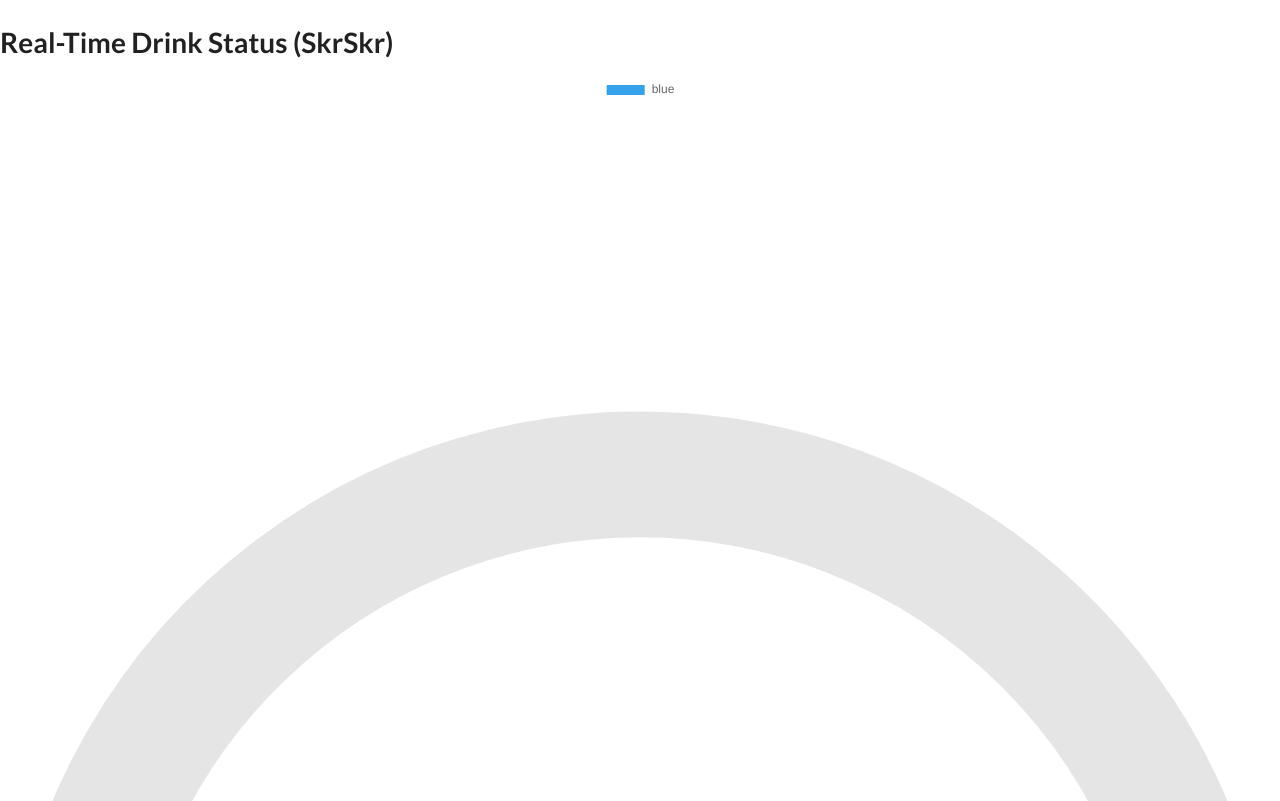
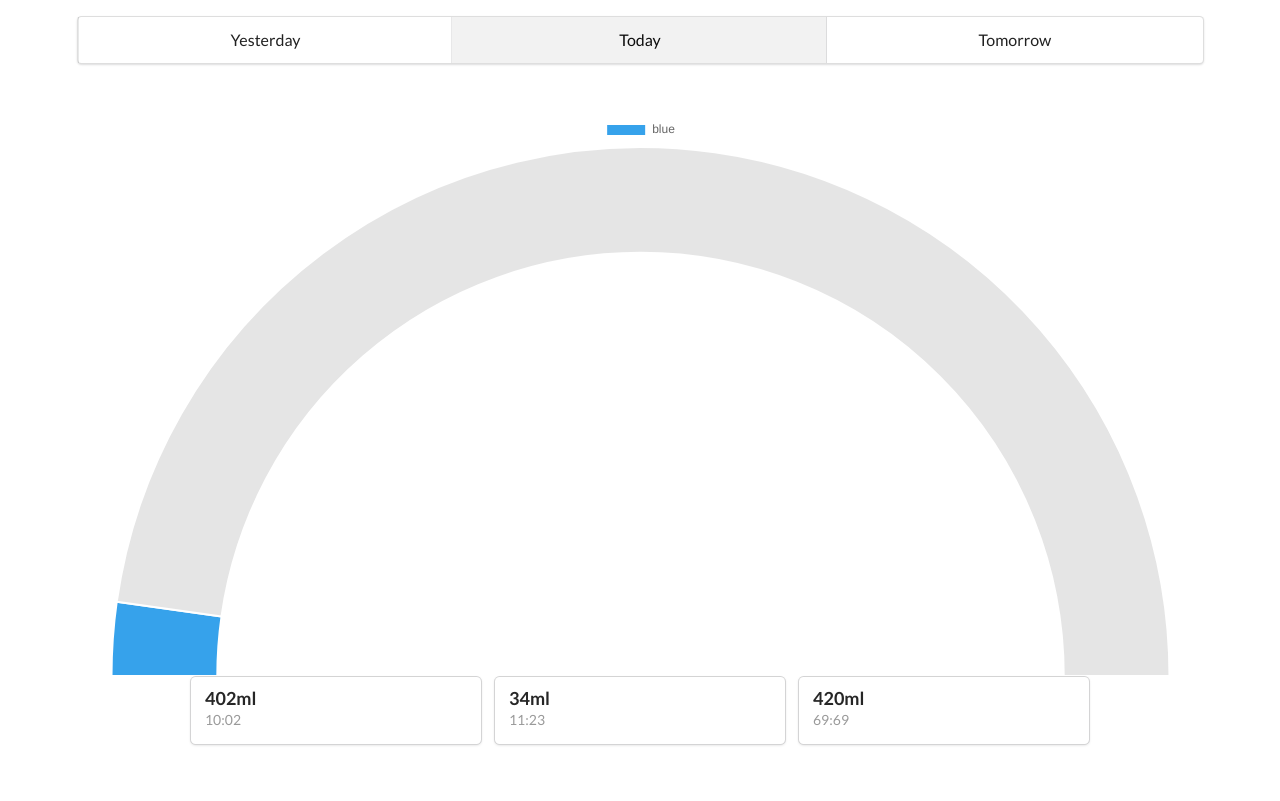
Before and after one commit to FelixBieswanger/PWA, a plain HTML site: page index.html in a window 1280 px wide. Shown: the top 801 px of the page. Drawn offline with nearby package versions, Linux system fonts and the light colour scheme; no server answers.

Commit message:
some changes

```diff
--- a/index.html
+++ b/index.html
@@ -19,10 +19,39 @@
 </head>
 
 <body>
+    <div class="ui container">
+        <div class="ui three item menu">
+            <div class="ui container">
+                <a class="item">Yesterday</a>
+                <a class="item active">Today</a>
+                <a class="item">Tomorrow</a>
+            </div>
+        </div>
 
-    <h1>Real-Time Drink Status (SkrSkr)</h1>
-    <canvas id="myChart" width="400" height="400"></canvas>
+        <canvas id="myChart" style="width: 5%; margin:50px 50px 0 0;"></canvas>
 
+        <div class="ui centered cards">
+            <div class="card">
+                <div class="content">
+                    <div class="header">402ml</div>
+                    <div class="meta">10:02</div>
+                </div>
+            </div>
+            <div class="card">
+                <div class="content">
+                    <div class="header">34ml</div>
+                    <div class="meta">11:23</div>
+                </div>
+            </div>
+            <div class="card">
+                <div class="content">
+                    <div class="header">420ml</div>
+                    <div class="meta">69:69</div>
+                </div>
+            </div>
+        </div>
+
+    </div>
 </body>
 
 </html>
```
Also changed, not shown: libraries/semantic/semantic.css.
